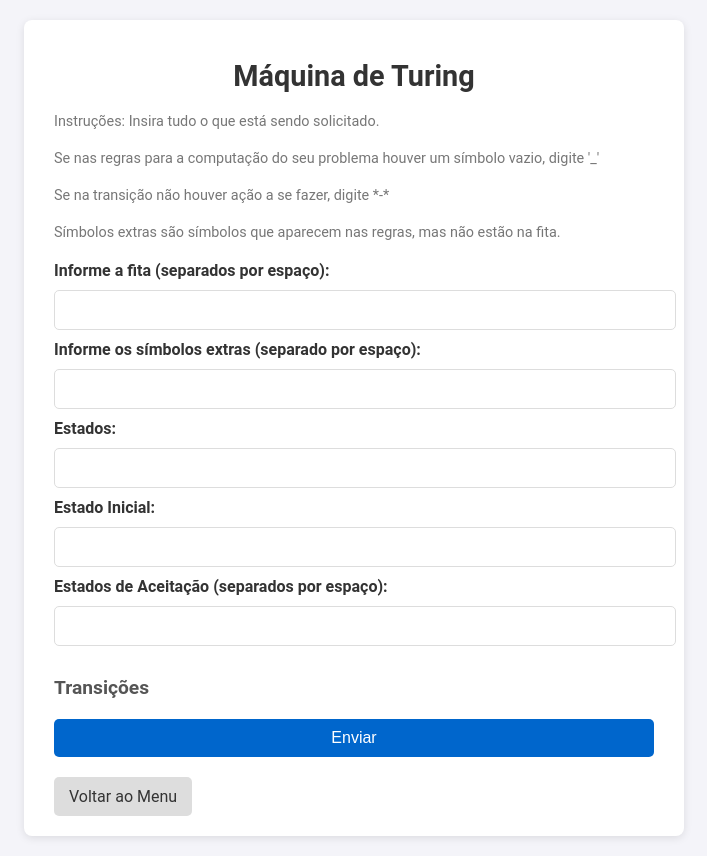
After one commit to ryanmarques1/AutomaLAB, a Flask app: page /maquina_turing in a window 1280 px wide. The commit adds this page. Shown: the whole page, without its empty margins (286-993 px from the left). Run offline with Flask 3, Linux system fonts and the light colour scheme.

Commit message:
Add files via upload

```diff
--- a/app.py
+++ b/app.py
@@ -3,6 +3,7 @@ import create
 import converte
 import minimiza
 import mt
+import basemt
 import os
 import base
 
@@ -254,26 +255,6 @@ def mostrar_imagemConvertido():
     imagem_url = url_for('static', filename='AFDs/automatoConvertido.png')
     return render_template('imagem.html', caminho=imagem_url)
 
-"""
-@app.route('/converte_afn_afd', methods=['POST'])
-def converter_afn_afd():
-    if request.method == 'POST':
-        try:
-            converte.converte_afn_afd()
-            imagem_url = url_for('static', filename='AFDs/AutomatoConvertido.png')
-            return render_template('converter_afn_afd.html', caminho=imagem_url)
-
-        except Exception as e:
-            flash(f'Erro ao converter AFN para AFD: {e}')
-            return redirect(url_for('menu'))
-
-    return render_template('mostrarImagemConvertido')
-
-@app.route('/mostrarImagemConvertido')
-def mostrar_imagemConvertido():
-    imagem_url = url_for('static', filename='AFDs/automatoConvertido.png')
-    return render_template('imagem.html', caminho=imagem_url)
-"""
 
 @app.route('/minimizar_afd', methods=['GET'])
 def minimizar_afd():
@@ -286,11 +267,46 @@ def mostrar_imagemMinimizado():
     return render_template('imagem.html', caminho=imagem_url)
 
 
+@app.route('/maquina_turing', methods=['GET'])
+def render_maquina_turing():
+    return render_template('mt.html')
 
-@app.route('/maquina_turing', methods=['POST'])
+@app.route('/mt', methods = ['POST'])
 def maquina_turing():
-    mt.maquina_turing()
-    return redirect(url_for('menu'))
+    fita = request.form['fita'].replace(' ', '')
+    simbolosextras = request.form['simbolos_extras'].split(' ')
+    estados = request.form['estados'].split(' ')
+    estado_inicial = request.form['estado_ini']
+    estados_aceitacao = set(('estados_aceitacao').split(' '))
+    transicoes = {}
+
+    for estado in estados:
+        for simbolo in fita:
+            chave_transicao = f'trans_{estado}_{simbolo}'
+            transicao_valor = request.form.get(chave_transicao)
+            if transicao_valor:
+                if transicao_valor != '-':
+                    estado_destino, simbolo_escrever, direcao = transicao_valor.split(' ')
+                    transicoes[(estado, simbolo)] = (estado_destino, simbolo_escrever, direcao)
+
+    if(simbolosextras):
+        for estado in estados:
+            for simbolo in simbolosextras:
+                chave_transicao = f'trans_{estado}_{simbolo}'
+                transicao_valor = request.form.get(chave_transicao)
+                if transicao_valor:
+                    if transicao_valor != '-':
+                        estado_destino, simbolo_escrever, direcao = transicao_valor.split(' ')
+                        transicoes[(estado, simbolo)] = (estado_destino, simbolo_escrever, direcao)
+
+    tm = basemt.MaquinaTuring(fita = fita,
+                              estado_inicial = estado_inicial,
+                              estados_finais = estados_aceitacao,
+                              regras_transicao = transicoes)
+
+    res = tm.retorna_fita()
+
+    return render_template('resultado_turing.html', resultado = res)
 
 
 @app.route('/sair')
--- a/basemt.py
+++ b/basemt.py
@@ -1,4 +1,4 @@
-simbolo_vazio = ' '
+simbolo_vazio = '_'
 fita = {}
 def inicia_fita(fita_entrada):
 	fita_ini = {}
@@ -17,7 +17,7 @@ def tamanho_fita(fita_entrada):
 	return aux
 
 class MaquinaTuring(object):
-	def __init__(self, fita="", simbolo_vazio=' ', estado_inicial = "", estados_finais = None,
+	def __init__(self, fita="", simbolo_vazio='_', estado_inicial = "", estados_finais = None,
 	regras_transicao = None): #construtor
 
 		self.fita = inicia_fita(fita)
--- a/mt.py
+++ b/mt.py
@@ -8,7 +8,7 @@ dicionario
 """
 from basemt import MaquinaTuring
 import basemt
-simbolo_vazio = ' '
+simbolo_vazio = '_'
 estado_inicial = ""
 estados_finais = None
 estados_correntes = None
@@ -49,26 +49,29 @@ def maquina_turing():
 
 
     print("Entrada: \n")
-    entrada_fita = input()
+    entrada_fita = input() # String
     print("Estado inicial: \n")
-    estado_inicial = input()
+    estado_inicial = input() # String
     print("Estados finais: \n")
-    estados_finais = input().split()
+    estados_finais = input().split() #Lista separado por espaço
 
+
+
+    #Se a maquina entrar em loop a fita de entrada está errada ou alguma regra que vc digitou está errado.
 
     print("Agora será a hora de digitar as regras de transição da máquina:")
     print("Seguindo desta forma: [chave] estado, simbolo -> [valor] estado_destino, simbolo_novo, movimento_cabeça")
-    print("Para simbolizar uma transição  -> (' ') vazia dê espaço e aperte enter")
+    print("Para simbolizar uma transição  -> ('_') vazia dê espaço e aperte enter")
 
 
     print("Digite a quantidade de regras: ")
     tam_regras = int(input())
     for i in range(tam_regras):
-        estado_atual = input("Entre com o estado atual: ")
-        simbolo_atual = input("Entre com o simbolo atual: ")
-        estado_novo = input("Entre com o estado novo: ")
-        simbolo_novo = input("Entre com o simbolo novo: ")
-        movimento_cabeca = input("Entre com a direção da cabeça: ")
+        estado_atual = input("Entre com o estado atual: ") #String
+        simbolo_atual = input("Entre com o simbolo atual: ") #String
+        estado_novo = input("Entre com o estado novo: ") #String
+        simbolo_novo = input("Entre com o simbolo novo: ") #String
+        movimento_cabeca = input("Entre com a direção da cabeça: ") #String R OU L
         chave = (estado_atual, simbolo_atual)
         valor = (estado_novo, simbolo_novo, movimento_cabeca)
         regras_transicao.update({chave: valor})
--- a/static/AFDs/automatoCriado.txt
+++ b/static/AFDs/automatoCriado.txt
@@ -1 +1 @@
-{('q0', 'a'): 'q0q1', ('q0', 'b'): 'q0q2', ('q0q1', 'a'): 'q0q1qf', ('q0q1', 'b'): 'q0q2', ('q0q2', 'a'): 'q0q1', ('q0q2', 'b'): 'q0q2qf', ('q0q1qf', 'a'): 'q0q1qf', ('q0q1qf', 'b'): 'q0q2qf', ('q0q2qf', 'a'): 'q0q1qf', ('q0q2qf', 'b'): 'q0q2qf'}
+{('q0', 'a'): ['q0'], ('q0', 'b'): ['q2'], ('q1', 'a'): ['q0'], ('q1', 'b'): ['q2'], ('q2', 'a'): ['q1'], ('q2', 'b'): ['q2']}
--- a/static/AFDs/estados.txt
+++ b/static/AFDs/estados.txt
@@ -1,5 +1,3 @@
 q0
-q0q1
-q0q2
-q0q1qf
-q0q2qf
+q1
+q2
--- a/static/AFNs/automatoCriado.txt
+++ b/static/AFNs/automatoCriado.txt
@@ -1 +1 @@
-{('q0', 'a'): ['q0', 'q1'], ('q0', 'b'): ['q0', 'q2'], ('q1', 'a'): ['qf'], ('q1', 'b'): [], ('q2', 'a'): [], ('q2', 'b'): ['qf'], ('qf', 'a'): ['qf'], ('qf', 'b'): ['qf']}
+{('q0', 'a'): ['q0'], ('q0', 'b'): ['q0', 'q1'], ('q1', 'a'): ['q0'], ('q1', 'b'): ['q1', 'q2'], ('q2', 'a'): ['q2'], ('q2', 'b'): ['q2']}
--- a/static/AFNs/estados.txt
+++ b/static/AFNs/estados.txt
@@ -1,4 +1,3 @@
 q0
 q1
 q2
-qf
--- a/templates/menu.html
+++ b/templates/menu.html
@@ -20,7 +20,7 @@
             <input type="button" onclick="location.href='/minimizar_afd';" value = "Minimizar AFD" />
         </form>
         <form action="{{ url_for('maquina_turing') }}" method="get">
-            <input type="button" onclick="location.href='maquina_turing';" value = "Operar Máquina de Turing" />
+            <input type="button" onclick="location.href='/maquina_turing';" value = "Operar Máquina de Turing" />
         </form>
         <form action="{{ url_for('sair') }}" method="get">
             <button type="submit" class="menu-button">Sair</button>
--- /dev/null
+++ b/templates/mt.html
@@ -0,0 +1,81 @@
+<!DOCTYPE html>
+<html lang="pt-br">
+<head>
+    <meta charset="UTF-8">
+    <meta http-equiv="X-UA-Compatible" content="IE=edge">
+    <meta name="viewport" content="width=device-width, initial-scale=1.0">
+    <title>Máquina de Turing</title>
+    <link rel="stylesheet" href="{{ url_for('static', filename='style.css') }}">
+</head>
+<body>
+    <div class="container">
+        <h1>Máquina de Turing</h1>
+
+        <div class="instrucoes-turing"> <!-- Corrigido o nome da classe -->
+            <p>Instruções: Insira tudo o que está sendo solicitado.</p>
+            <p>Se nas regras para a computação do seu problema houver um símbolo vazio, digite '_'</p>
+            <p>Se na transição não houver ação a se fazer, digite *-*</p>
+            <p>Símbolos extras são símbolos que aparecem nas regras, mas não estão na fita.</p>
+        </div>
+
+        <form action="/mt" method="POST">
+            <div class="form-group">
+                <label for="fita">Informe a fita (separados por espaço):</label>
+                <input type="text" id="fita" name="fita" required>
+            </div>
+            <div class="form-group">
+                <label for="simbolos_extras">Informe os símbolos extras (separado por espaço):</label>
+                <input type="text" id="simbolos_extras" name="simbolos_extras" required> <!-- Corrigido id -->
+            </div>
+            <div class="form-group">
+                <label for="estados">Estados:</label>
+                <input type="text" id="estados" name="estados" required>
+            </div>
+            <div class="form-group">
+                <label for="estado_ini">Estado Inicial:</label>
+                <input type="text" id="estado_ini" name="estado_ini" required>
+            </div>
+            <div class="form-group">
+                <label for="estados_aceitacao">Estados de Aceitação (separados por espaço):</label>
+                <input type="text" id="estados_aceitacao" name="estados_aceitacao" required>
+            </div>
+            <div class="form-group">
+                <h3>Transições</h3>
+                <div id="transicoes-container">
+                    <!-- Este espaço será preenchido dinamicamente com base nos estados e alfabeto -->
+                </div>
+            </div>
+            <button type="submit" class="btn btn-primary">Enviar</button>
+        </form>
+        <a href="{{ url_for('menu') }}" class="btn btn-secondary">Voltar ao Menu</a>
+    </div>
+    <script>
+        // Listener para campos que devem atualizar as transições
+        document.getElementById('estados').addEventListener('input', updateTransicoes);
+        document.getElementById('fita').addEventListener('input', updateTransicoes);
+        document.getElementById('simbolos_extras').addEventListener('input', updateTransicoes); // Corrigido o id
+
+        function updateTransicoes() {
+            const estados = document.getElementById('estados').value.trim().split(' ').filter(Boolean);
+            const fita = document.getElementById('fita').value.trim().split(' ').filter(Boolean);
+            const simbolos_extras = document.getElementById('simbolos_extras').value.trim().split(' ').filter(Boolean); // Corrigido o id
+            const simbolos = [...new Set([...fita, ...simbolos_extras])];  // Combina fita e símbolos extras
+            const container = document.getElementById('transicoes-container');
+            container.innerHTML = '';
+
+            estados.forEach(estado => {
+                simbolos.forEach(simbolo => {
+                    const label = document.createElement('label');
+                    label.textContent = `Transição de ${estado} com '${simbolo}' se não houver ação, digite '-':`;
+                    const input = document.createElement('input');
+                    input.type = 'text';
+                    input.name = `trans_${estado}_${simbolo}`;
+                    container.appendChild(label);
+                    container.appendChild(input);
+                    container.appendChild(document.createElement('br'));
+                });
+            });
+        }
+    </script>
+</body>
+</html>
```
Also changed, not shown: templates/resultado_turing.html (added, +22 -0 lines), static/AFDs/AutomatoConvertido.png, static/AFDs/AutomatoMinimizado.png, static/AFDs/automatoAFD.png, static/AFNs/automatoAFN.png, 2 other files.
